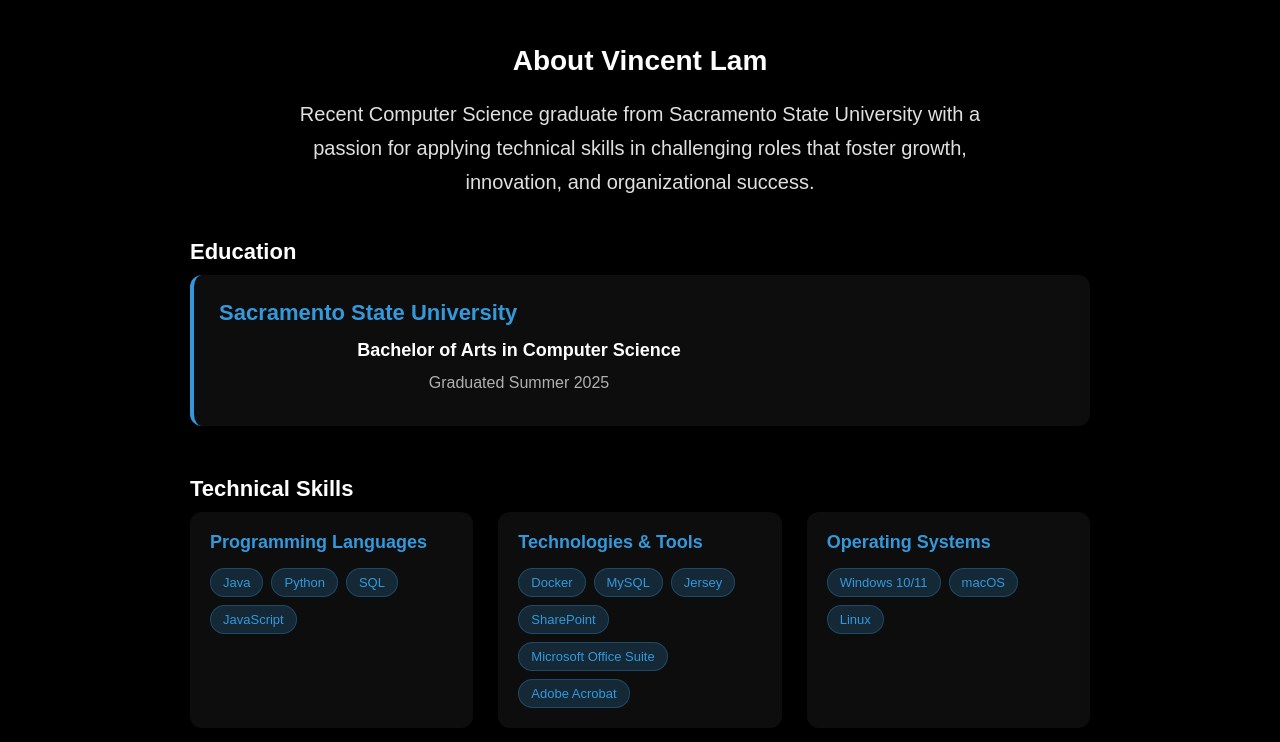
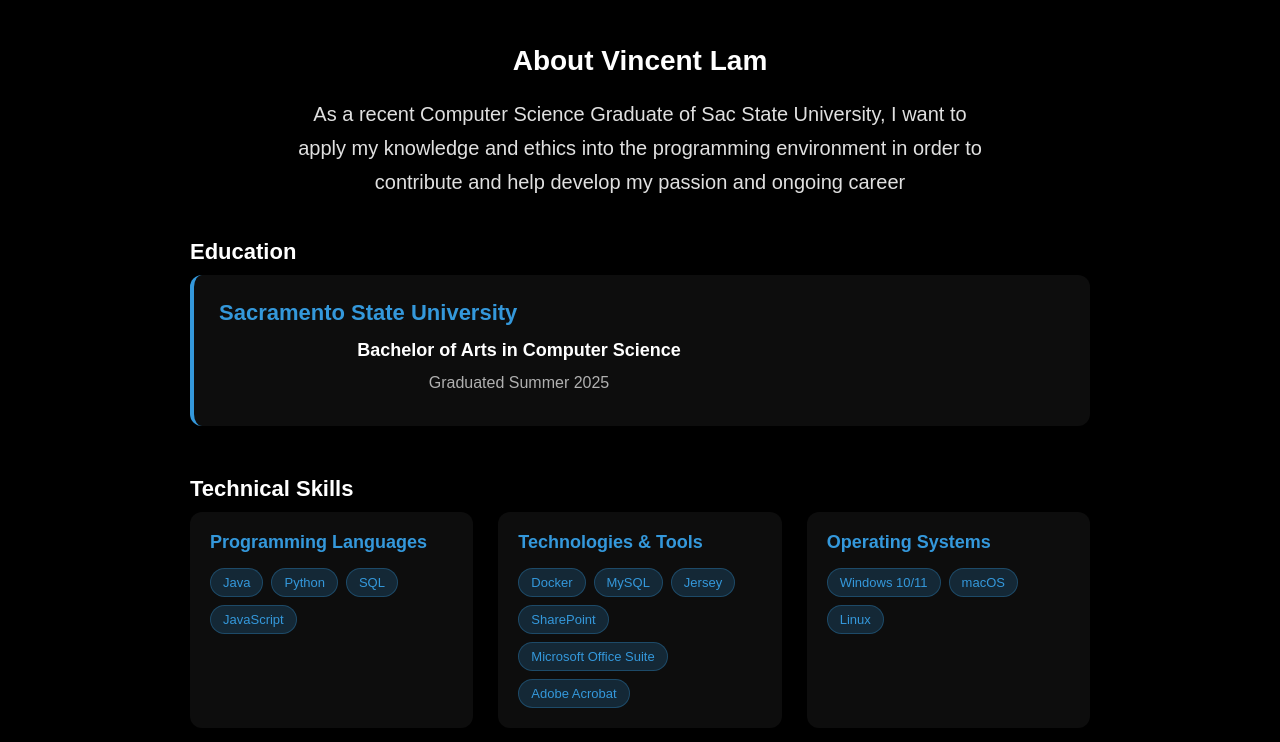
Before and after one commit to Xeoul/Xeoul.github.io, a plain HTML site: page docs/about.html in a window 1280 px wide. Shown: the part 58-800 px from the top of the page. Drawn offline with Linux system fonts and the light colour scheme.

Commit message:
Updated Descriptions

```diff
--- a/docs/about.html
+++ b/docs/about.html
@@ -37,9 +37,9 @@
         <div class="about-content">
             <div class="intro-section">
                 <p class="intro-text">
-                    Recent Computer Science graduate from Sacramento State University with a passion for
-                    applying technical skills in challenging roles that foster growth, innovation, and
-                    organizational success.
+                    As a recent Computer Science Graduate of Sac State University,
+                    I want to apply my knowledge and ethics into the programming environment
+                    in order to contribute and help develop my passion and ongoing career
                 </p>
             </div>
 
```
Also changed, not shown: docs/index.html (+1 -1 lines).
